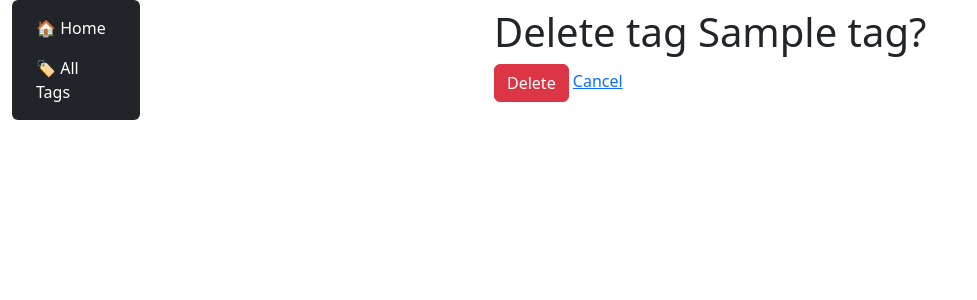
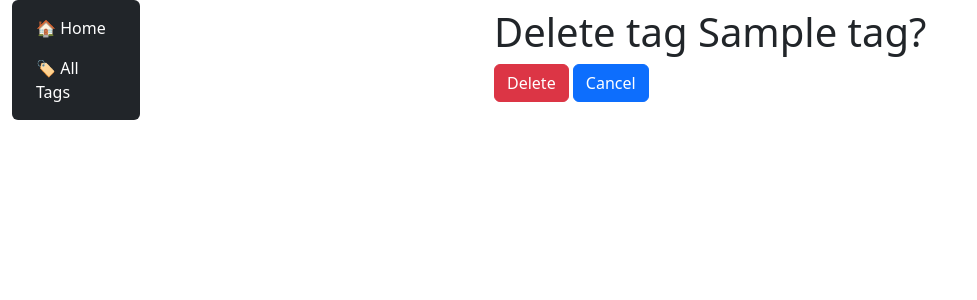
Before and after one commit to 4ikkamony/todo-list, a Django app: page /tags/1/delete/ in a window 1280 px wide. Shown: the top 300 px of the page, without its empty margins (0-977 px from the left). Run offline with Django 5.2, Linux system fonts and the light colour scheme; tables that the repository leaves empty hold one stand-in row (values such as "Sample post").

Commit message:
Fix button styles for deleton confirmation htmls

```diff
--- a/templates/todo/tag_confirm_delete.html
+++ b/templates/todo/tag_confirm_delete.html
@@ -5,6 +5,6 @@
   <form action="" method="post">
     {% csrf_token %}
     <input type="submit" value="Delete" class="btn btn-danger">
-    <a href="{% url 'todo:tag-list' %}">Cancel</a>
+    <a href="{% url 'todo:tag-list' %}" class="btn btn-primary">Cancel</a>
   </form>
 {% endblock %}
--- a/templates/todo/task_confirm_delete.html
+++ b/templates/todo/task_confirm_delete.html
@@ -6,6 +6,6 @@
   <form action="" method="post">
     {% csrf_token %}
     <input type="submit" value="Delete" class="btn btn-danger">
-    <a href="{% url 'todo:task-list' %}" class="btn btn-primary"">Cancel</a>
+    <a href="{% url 'todo:task-list' %}" class="btn btn-primary">Cancel</a>
   </form>
 {% endblock %}
```
